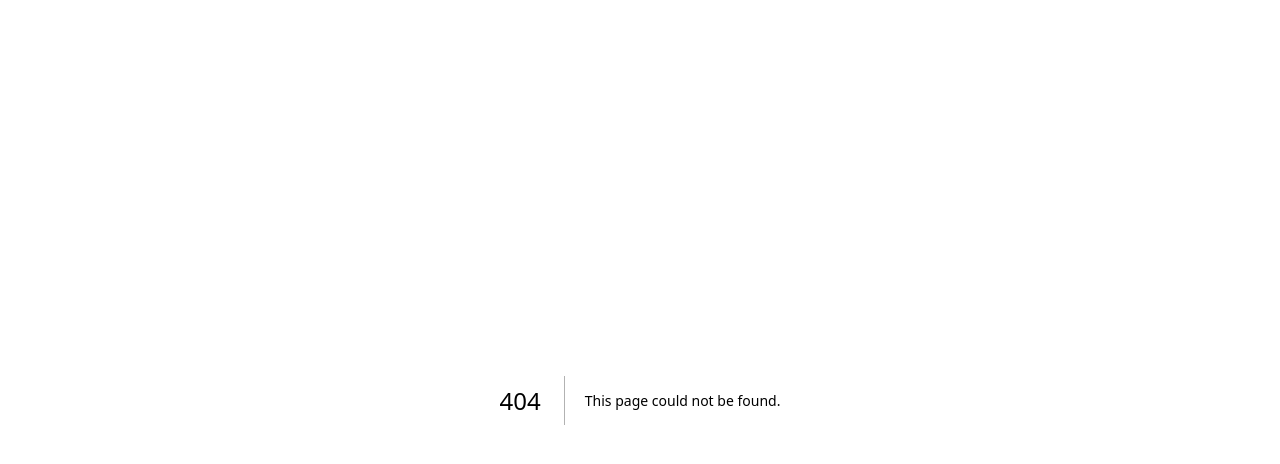
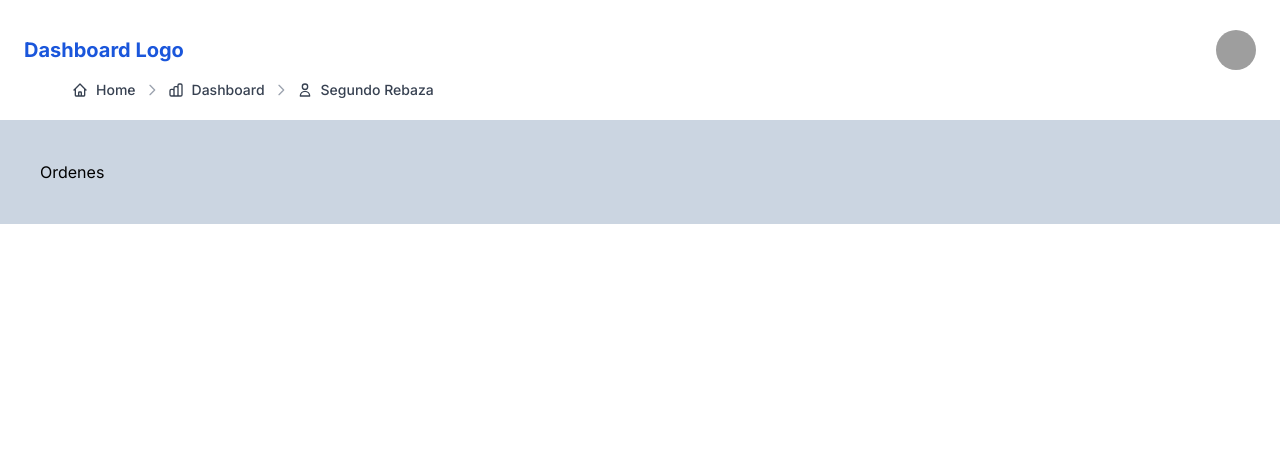
Before and after one commit to SegundoRP/ican_project, a Next.js app in the folder frontend/: page /dashboard/ordenes in a window 1280 px wide. Before the commit this address had no page. Shown: the top 464 px of the page. Built offline with nearby package versions, Linux system fonts and the light colour scheme; grey boxes are pictures that could not be loaded.

Commit message:
feat: :sparkles: Se agrego las paginas del dashboard y Se creo el Menu de Navegación

```diff
--- /dev/null
+++ b/frontend/src/app/dashboard/layout.jsx
@@ -0,0 +1,10 @@
+import Menu from "@/components/dashboard/menu/Menu"
+
+export default function Layout({ children }) {
+    return (
+        <main className="">
+            <Menu/>
+              {children}
+        </main>
+    );
+  }
--- /dev/null
+++ b/frontend/src/app/dashboard/ordenes/page.jsx
@@ -0,0 +1,9 @@
+import React from 'react'
+
+export default function page() {
+  return (
+    <div className="p-10 bg-slate-300">
+      Ordenes
+    </div>
+  )
+}
--- /dev/null
+++ b/frontend/src/app/dashboard/page.jsx
@@ -0,0 +1,9 @@
+
+
+export default function page() {
+  return (
+    <div className="p-10 bg-slate-300">
+      Dashboard
+    </div>
+  )
+}
--- /dev/null
+++ b/frontend/src/app/dashboard/repartidevs/page.jsx
@@ -0,0 +1,9 @@
+import React from 'react'
+
+export default function page() {
+  return (
+    <div className="p-10 bg-slate-300">
+      Repartidevs
+    </div>
+  )
+}
--- /dev/null
+++ b/frontend/src/components/dashboard/menu/Menu.jsx
@@ -0,0 +1,70 @@
+"use client";
+
+import { Navbar, Dropdown, Breadcrumb, Avatar } from "flowbite-react";
+import {
+  HiOutlineHome,
+  HiOutlineChartBar,
+  HiOutlineUser,
+  HiOutlineShoppingCart,
+  HiOutlineUserGroup,
+  HiLogout,
+} from "react-icons/hi";
+
+export default function SidebarHome() {
+  return (
+    <div className="py-5 px-2">
+      <Navbar fluid={true} rounded={true}>
+        <Navbar.Brand href="">
+          <span className="text-blue-700 text-xl font-bold ">
+            Dashboard Logo
+          </span>
+        </Navbar.Brand>
+        <Dropdown
+          arrowIcon={false}
+          inline
+          label={
+            <Avatar
+              alt="avatar_user"
+              img="https://unavatar.io/segundorp"
+              rounded
+            />
+          }
+        >
+          <Dropdown.Header>
+            <span className="block text-sm font-bold">Segundo Rebaza</span>
+            <span className="block truncate text-sm font-medium">
+              segundorp@gmail.com
+            </span>
+          </Dropdown.Header>
+          <Dropdown.Item icon={HiOutlineChartBar}>
+            <a href="/dashboard">Dashboard</a>
+          </Dropdown.Item>
+          <Dropdown.Item icon={HiOutlineShoppingCart}>
+            <a href="/dashboard/ordenes">Ordenes</a>
+          </Dropdown.Item>
+          <Dropdown.Item icon={HiOutlineUserGroup}>
+            <a href="/dashboard/repartidevs">Repartidevs</a>
+          </Dropdown.Item>
+          <Dropdown.Divider />
+          <Dropdown.Item icon={HiLogout} className="text-red-500">
+            <a href="">Cerrar Sesión</a>
+          </Dropdown.Item>
+        </Dropdown>
+      </Navbar>
+
+      <div className="flex justify-center sm:flex sm:justify-start sm:ml-16">
+        <Breadcrumb aria-label="Default breadcrumb example">
+          <Breadcrumb.Item href="/dashboard" icon={HiOutlineHome}>
+            Home
+          </Breadcrumb.Item>
+          <Breadcrumb.Item href="/dashboard" icon={HiOutlineChartBar}>
+            Dashboard
+          </Breadcrumb.Item>
+          <Breadcrumb.Item href="" icon={HiOutlineUser}>
+            Segundo Rebaza
+          </Breadcrumb.Item>
+        </Breadcrumb>
+      </div>
+    </div>
+  );
+}
--- a/frontend/tailwind.config.js
+++ b/frontend/tailwind.config.js
@@ -1,9 +1,12 @@
+const flowbite = require("flowbite-react/tailwind");
+
 /** @type {import('tailwindcss').Config} */
 module.exports = {
   content: [
     "./src/pages/**/*.{js,ts,jsx,tsx,mdx}",
     "./src/components/**/*.{js,ts,jsx,tsx,mdx}",
     "./src/app/**/*.{js,ts,jsx,tsx,mdx}",
+    flowbite.content(),
   ],
   theme: {
     extend: {
@@ -14,5 +17,8 @@ module.exports = {
       },
     },
   },
-  plugins: [],
+  plugins: [
+    require("flowbite/plugin"),
+    flowbite.plugin(),
+  ],
 };
```
Also changed, not shown: frontend/package.json (+6 -5 lines), 1 other file (tests, documents, lock files or other folders).
